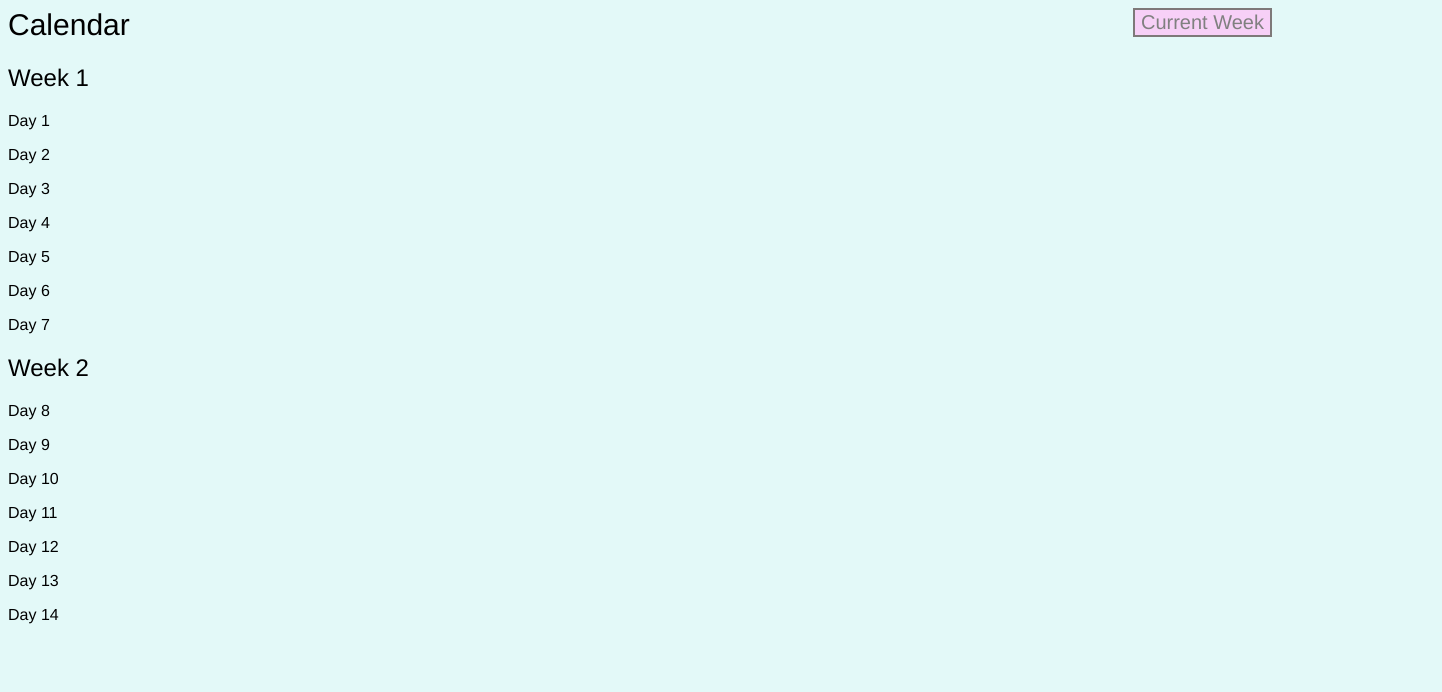
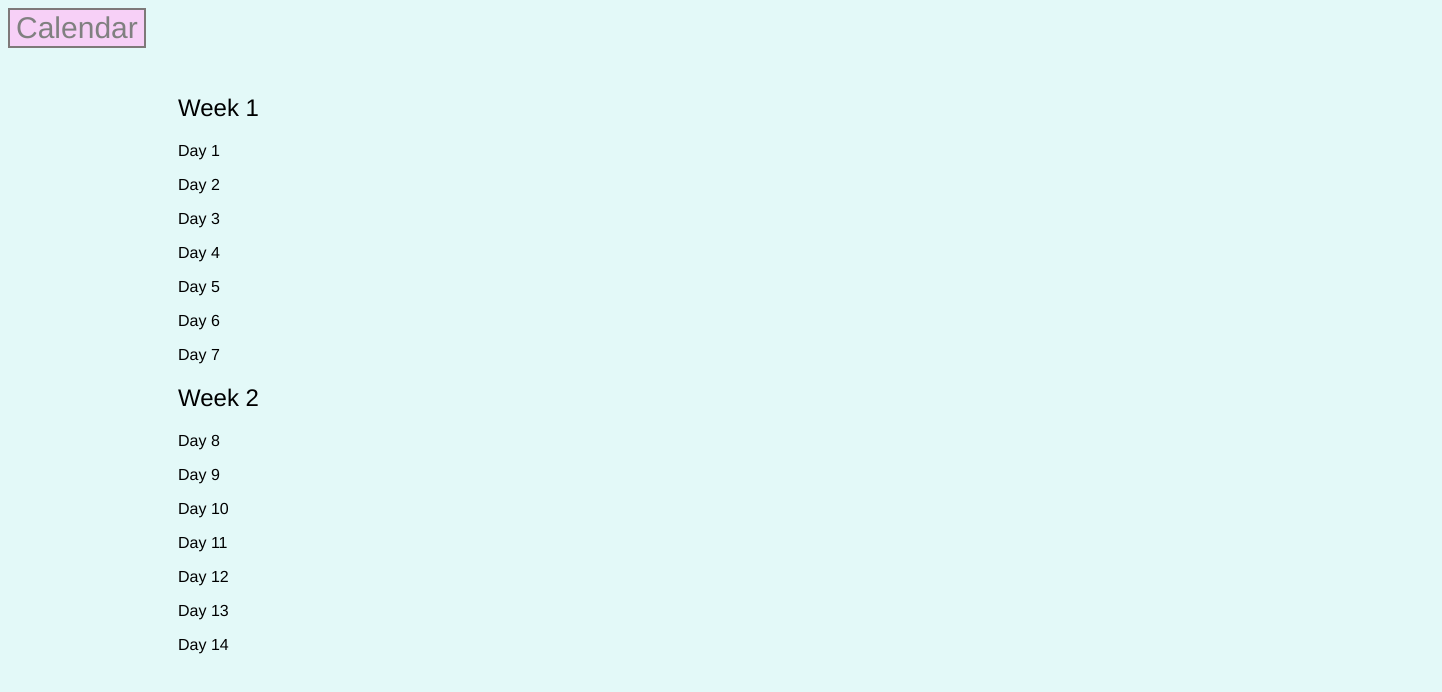
Before and after one commit to ange1a-j14/WorkoutSchedule, a plain HTML site: page workoutschedule.html in a window 1280 px wide. Shown: the whole page, 1442 px wide, since content can reach past the window. Drawn offline with Linux system fonts and the light colour scheme.

Commit message:
Left side hover menu button

```diff
--- a/workout-style.css
+++ b/workout-style.css
@@ -4,8 +4,7 @@
 }
 
 #Calendar {
-  font-size: 30px;
-  position:fixed;
+
 }
 
 h2 {
@@ -20,13 +19,14 @@ p {
 
 }
 
-/*.week {
+.week {
   position:relative;
-  left: 60px;
-}*/
+  left: 170px;
+  top: 30px;
+}
 
 .dropdown {
-  position:relative;
+  position:fixed;
   display:inline-block;
 }
 
@@ -37,6 +37,8 @@ p {
   border: 2px solid #7E7979;
   position:relative;
   display:inline;
+  font-size: 30px;
+  min-width: 128px;
 }
 
 .dropdown-content {
@@ -44,7 +46,7 @@ p {
   display:none;
   box-shadow: 0px 8px 16px 0px rgba(0,0,0,0.2);
   background-color: rgb(249,225,249);
-  padding: 10px 20px;
+  min-width: 128px;
 }
 
 .drop-button:hover {
@@ -63,7 +65,8 @@ p {
   font-size: 15px;
   color: rgb(128,128,128);
   display: block;
-  padding: 10px 20px;
+  padding: 10px 10px;
+  text-align: center;
 }
 
 .dropdown-content a:hover {
--- a/workoutschedule.html
+++ b/workoutschedule.html
@@ -11,15 +11,15 @@
 <body style="background-color: rgb(227,249,248);">
 
   <div>
-    <div id="Calendar"> Calendar </div>
-    <div class="dropdown" style="float:right;">
-      <button class="drop-button"> Current Week </button>
+    <!--<div id="Calendar"> Calendar </div>-->
+    <div class="dropdown">
+      <button class="drop-button"> Calendar </button>
       <div class="dropdown-content">
         <a href="#Week 1">Week 1</a>
         <a href="#Week 2">Week 2</a>
       </div>
     </div>
-  </div>
+  <!--</div>-->
 
   <br> </br>
   <div class="calendar-container">
```
